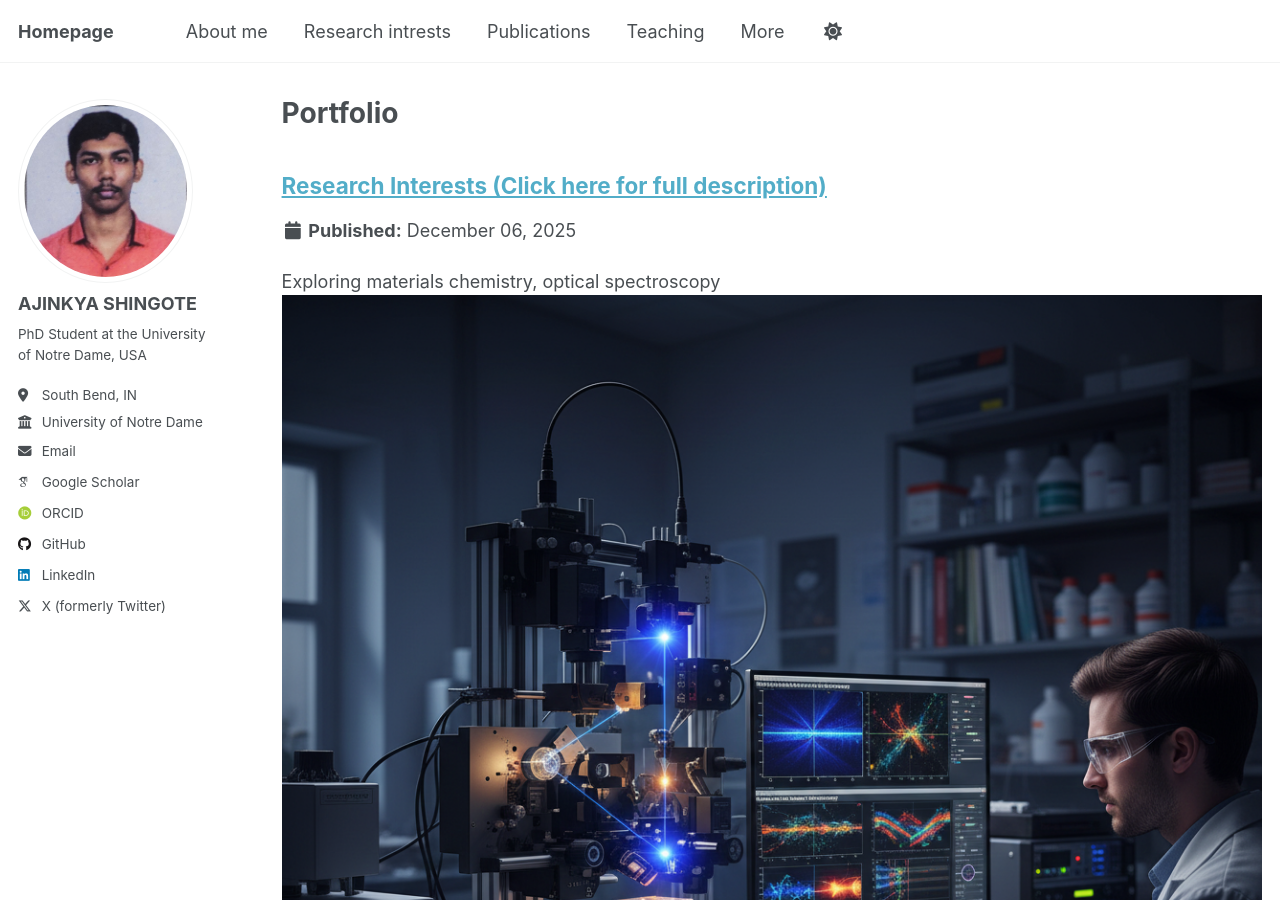
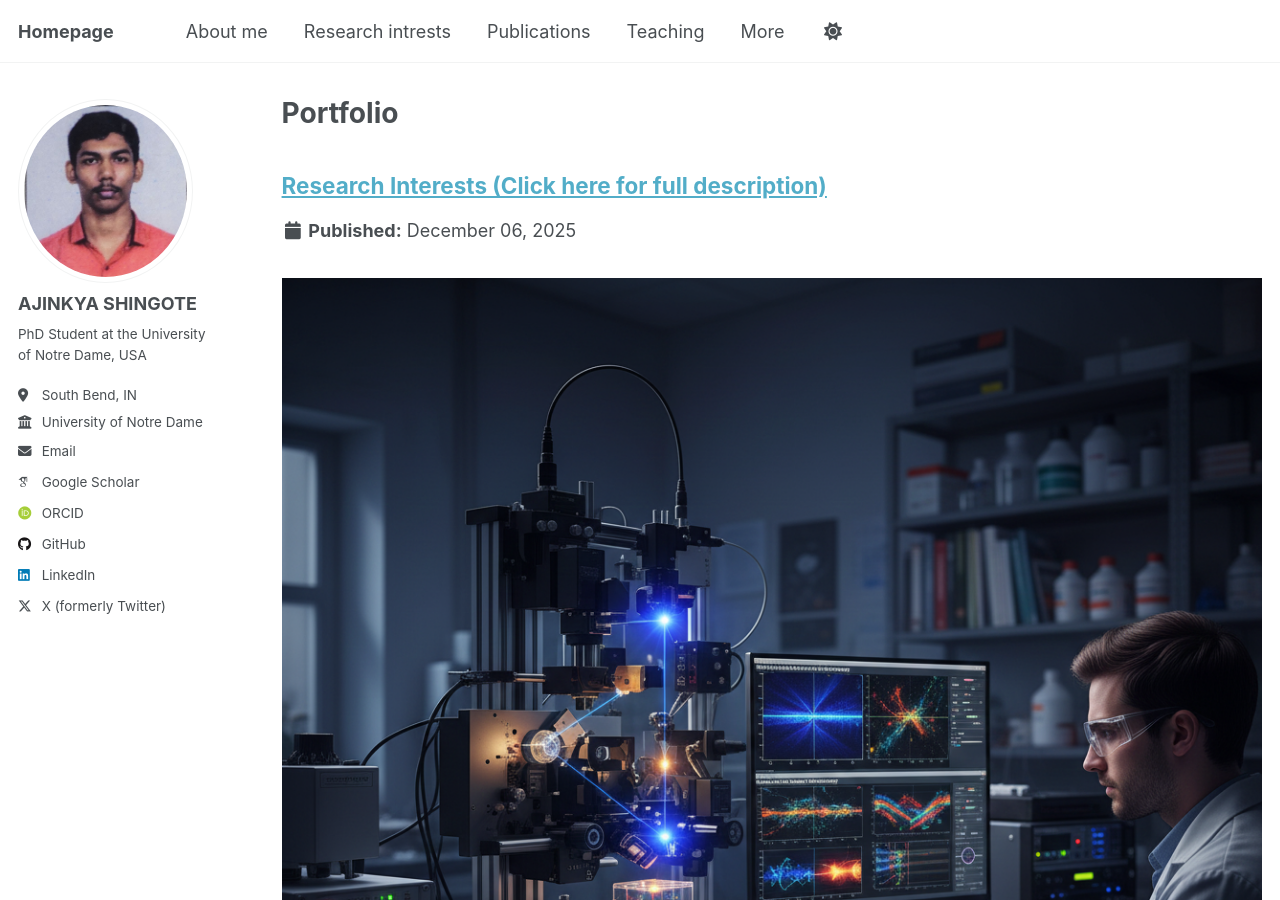
Before and after one commit to ajinkya-ss/ajinkya-ss, a Jekyll site: the page built from _pages/portfolio.html, in a window 1280 px wide and 900 px high. Built offline with Jekyll 4.4.1, drawn with Linux system fonts in a browser that asks for light colours; some web fonts are replaced; a script that is not in the unit is left out.

Commit message:
Update portfolio-1.md

```diff
--- a/_portfolio/portfolio-1.md
+++ b/_portfolio/portfolio-1.md
@@ -1,6 +1,6 @@
 ---
 title: "Research Interests (Click here for full description)"
-excerpt: "Exploring materials chemistry, optical spectroscopy<br/><img src='/images/Gemini_Generated_Image_7puxh27puxh27pux (1).png'>"
+excerpt: "<img src='/images/Gemini_Generated_Image_7puxh27puxh27pux (1).png' alt='portfolio image' style='margin-top:10px;'>"
 collection: portfolio
 ---
 Broadly, I am interested in materials chemistry and optical spectroscopy, with a particular focus on designing materials for energy-related applications and probing their functionalities using custom-built optical characterization techniques. My current work focuses on probing strong exciton–plasmon coupling in metal–semiconductor hybrid structures via optical spectroscopy.
```
